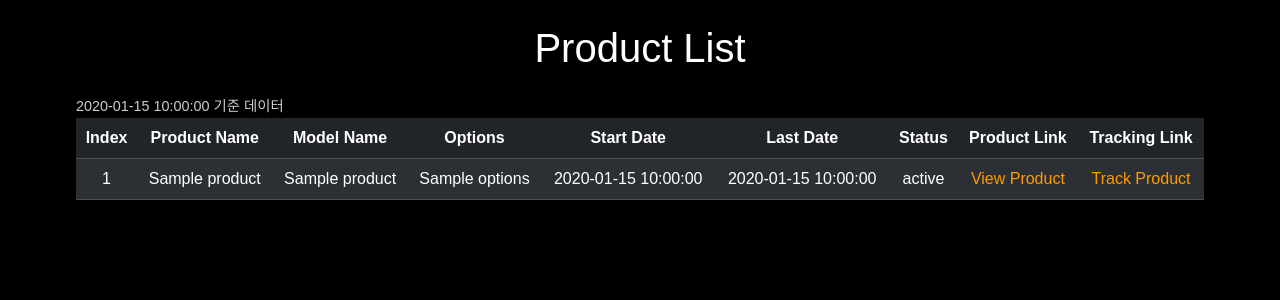
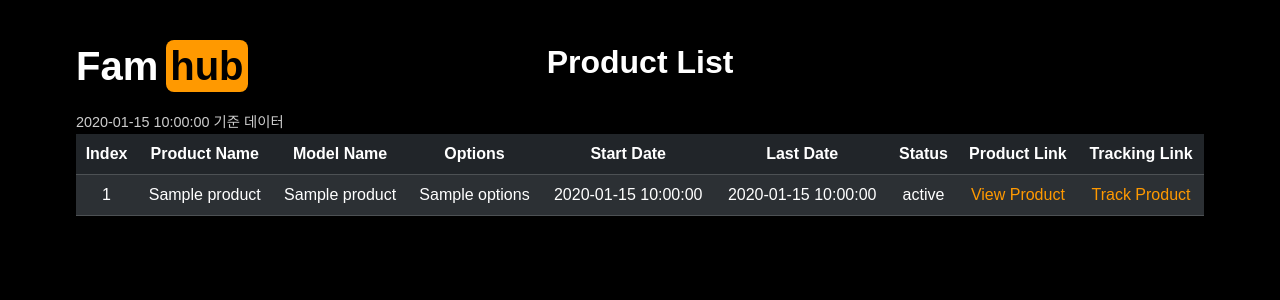
Before and after one commit to GreenMelody/family, a Flask app: template templates/product-list-template.html in a window 1280 px wide. Shown: the top 300 px of the page. Run offline with Flask 3, Linux system fonts and the light colour scheme; the template is opened without the code that fills it: most values are stand-ins (such as "Sample title", 1, 10 or a date in 2020); parts of the project's set-up code (start-up, migrations or seed data) failed here and were passed over.

Commit message:
add generate product list api
Signed-off-by: minsu kim <cafri2580@gmail.com>

```diff
--- a/app.py
+++ b/app.py
@@ -94,7 +94,6 @@ def verify_api_key():
         if api_key != API_KEY:
             return jsonify({"error": "Invalid API Key"}), 403
 
-# URL 상태 확인 API
 # URL 상태 확인 API
 @app.route("/api/url-status", methods=["GET"])
 def url_status():
@@ -417,7 +416,7 @@ def generate_product_list_html():
     output_file = os.path.join("static", "product-list", "product-list.html")
     with open(output_file, "w", encoding="utf-8") as f:
         f.write(html_content)
-    print(f"Generated product-list.html at {output_file}")
+    logging.info(f"Generated product-list.html at {output_file}")
 
 @app.route("/product-list")
 def product_list():
@@ -426,6 +425,15 @@ def product_list():
         return send_file(file_path)
     else:
         return "Product list not available. Please try again later.", 404
+
+@app.route("/api/generate-product-list", methods=["POST"])
+def generate_product_list():
+    try:
+        generate_product_list_html()
+        return jsonify({"status": "success", "message": "Product list generated successfully."}), 200
+    except Exception as e:
+        app.logger.error(f"Error generating product list: {e}")
+        return jsonify({"status": "error", "message": str(e)}), 500
 
 #sample pages for crawling test
 @app.route("/product/sample01")
--- a/templates/index.html
+++ b/templates/index.html
@@ -14,7 +14,7 @@
         <div class="logo">
             <span class="fam">Fam</span>
             <span class="hub">hub</span>
-          </div>
+        </div>
     </header>
     <div class="search-container text-center">
         <div class="input-group mb-3">
--- a/templates/product-list-template.html
+++ b/templates/product-list-template.html
@@ -6,32 +6,76 @@
     <title>Product List</title>
     <link href="https://cdn.jsdelivr.net/npm/bootstrap@5.3.0-alpha1/dist/css/bootstrap.min.css" rel="stylesheet">
     <style>
+        header {
+            display: flex;
+            justify-content: space-between; /* 로고와 가운데 텍스트 사이 간격 조정 */
+            align-items: center; /* 세로 가운데 정렬 */
+            position: relative;
+        }
+
+        .logo {
+            font-family: Arial, sans-serif;
+            font-weight: bold;
+            display: flex;
+            align-items: center;
+        }
+
+        .fam {
+            color: white;
+            font-size: 2.5rem;
+        }
+
+        .hub {
+            color: black;
+            background-color: #FF9900; /* Orange background */
+            font-size: 2.5rem;
+            line-height: 1.3;
+            padding: 0rem 0.1em;
+            border-radius: 0.2em; /* Rounded corners */
+            margin-left: 0.2em;
+        }
+
+        .page-title {
+            position: absolute;
+            left: 50%;
+            transform: translateX(-50%);
+            font-size: 2rem;
+            font-weight: bold;
+            color: white;
+        }
+
         body {
             background-color: #000;
             color: #fff;
             font-family: Arial, sans-serif;
         }
+
         .table-container {
             margin: 20px auto;
             max-width: 90%;
             position: relative;
         }
+
         .generated-time {
             right: 0;
             font-size: 0.9rem;
             color: #ccc;
         }
+
         table {
             background-color: #1a1a1a;
         }
+
         th, td {
             text-align: center;
             vertical-align: middle;
         }
+
         a {
             color: #ff9900;
             text-decoration: none;
         }
+
         a:hover {
             text-decoration: underline;
         }
@@ -39,7 +83,13 @@
 </head>
 <body>
     <div class="container table-container">
-        <h1 class="text-center my-4">Product List</h1>
+        <header class="py-3">
+            <a href="/" class="logo">
+                <span class="fam">Fam</span>
+                <span class="hub">hub</span>
+            </a>
+            <h1 class="page-title">Product List</h1>
+        </header>
         <div class="generated-time">{{ generated_time }} 기준 데이터</div>
         <table class="table table-dark table-striped table-hover">
             <thead>
```
Also changed, not shown: app_B.py (+36 -0 lines).
